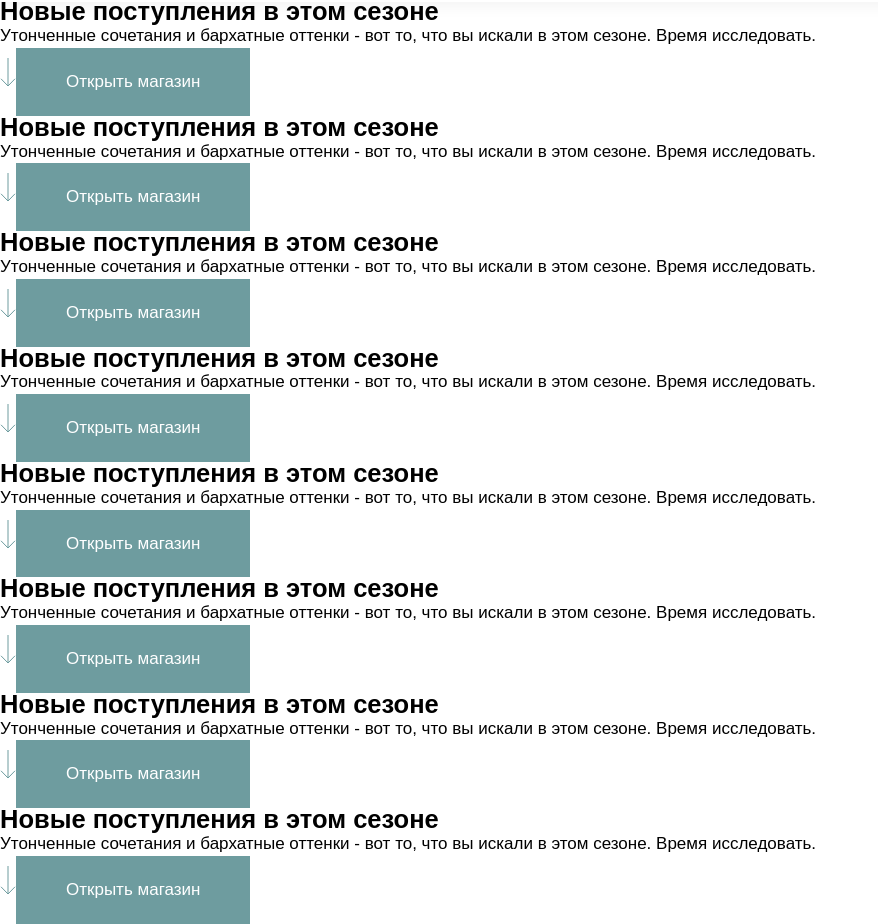
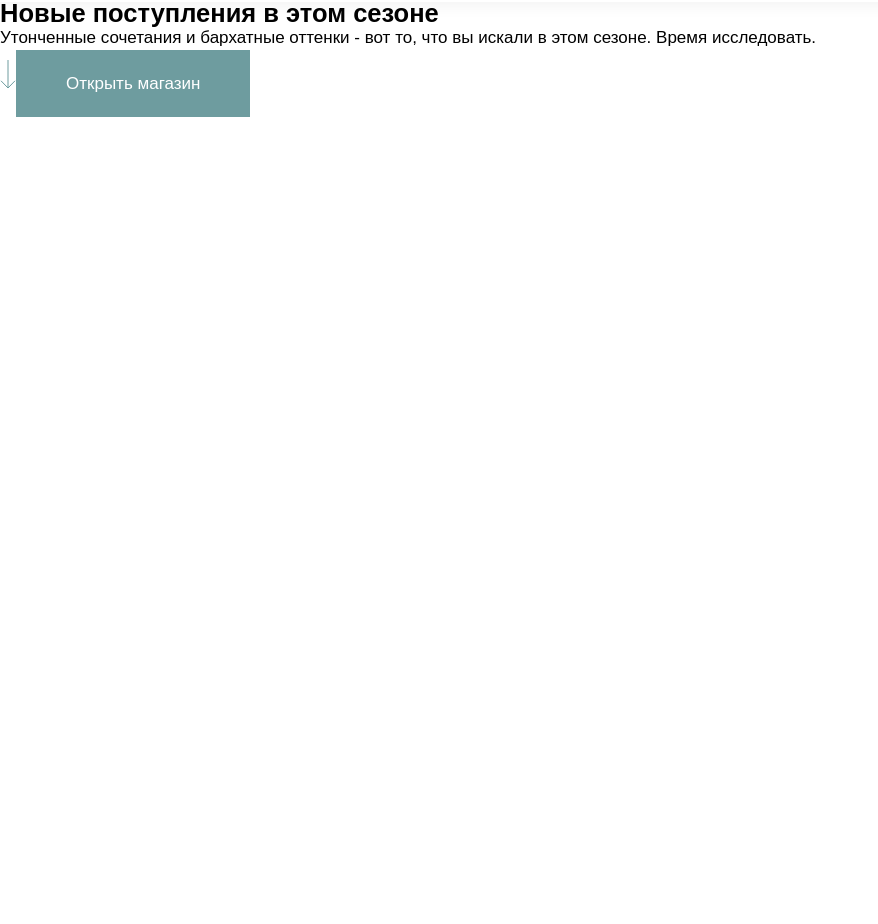
Before and after one commit to katsu-w/womazing, a React (Vite) app: page / in a window 1280 px wide. Shown: the part 115-1039 px from the top of the page, without its empty margins (0-878 px from the left). After the commit the page ends 917 px from the top, so only its background shows below. Built offline with nearby package versions, Linux system fonts and the light colour scheme.

Commit message:
fixed page layout

```diff
--- a/src/pages/Home.tsx
+++ b/src/pages/Home.tsx
@@ -3,19 +3,7 @@ import type {FC} from "react";
 
 const Home: FC = () => {
     return (
-        <main>
-            <Offer />
-            <Offer />
-            <Offer />
-            <Offer />
-            <Offer />
-            <Offer />
-            <Offer />
-            <Offer />
-            <Offer />
-            <Offer />
-            <Offer />
-            <Offer />
+        <main className='layout'>
             <Offer />
         </main>
     );
--- a/src/styles/_globals.scss
+++ b/src/styles/_globals.scss
@@ -12,3 +12,7 @@ a {
 	text-decoration: none;
 	color: var(--color-dark);
 }
+
+.layout {
+	margin-top: rem(117);
+}
```
